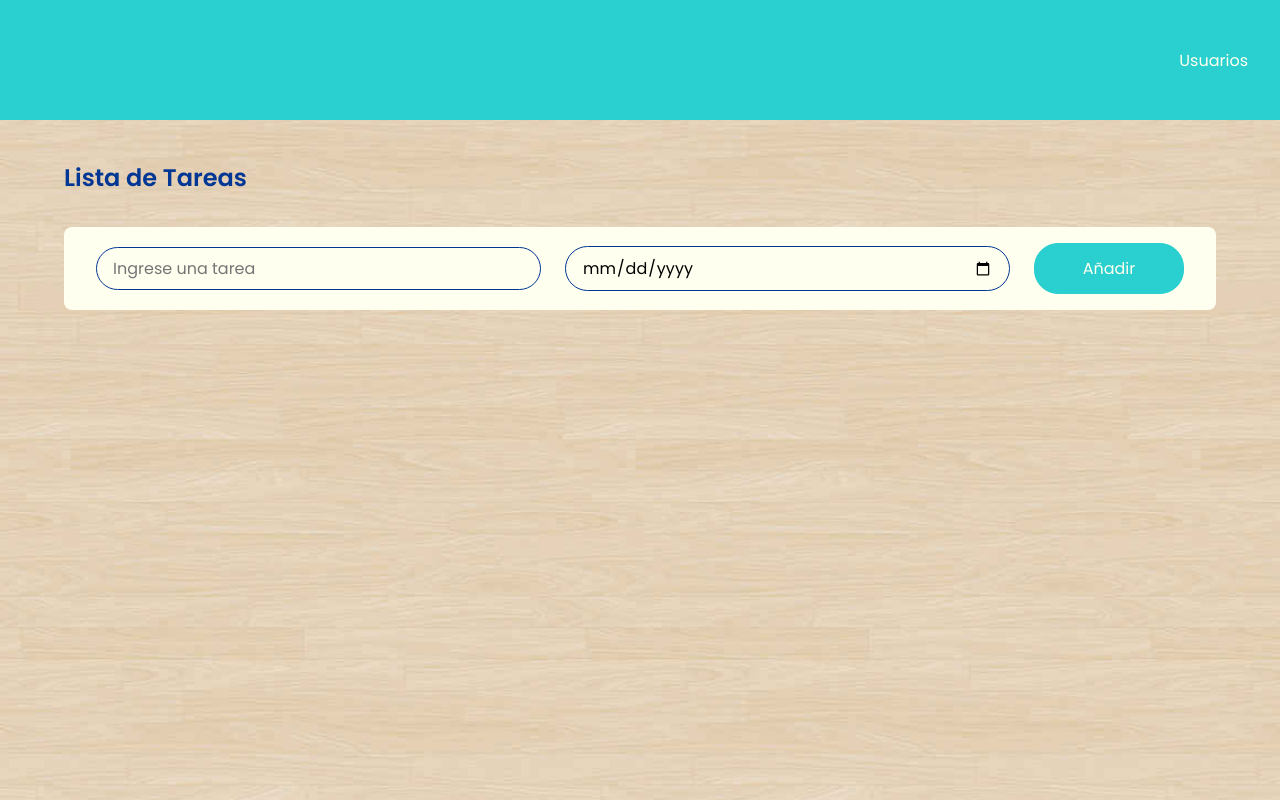
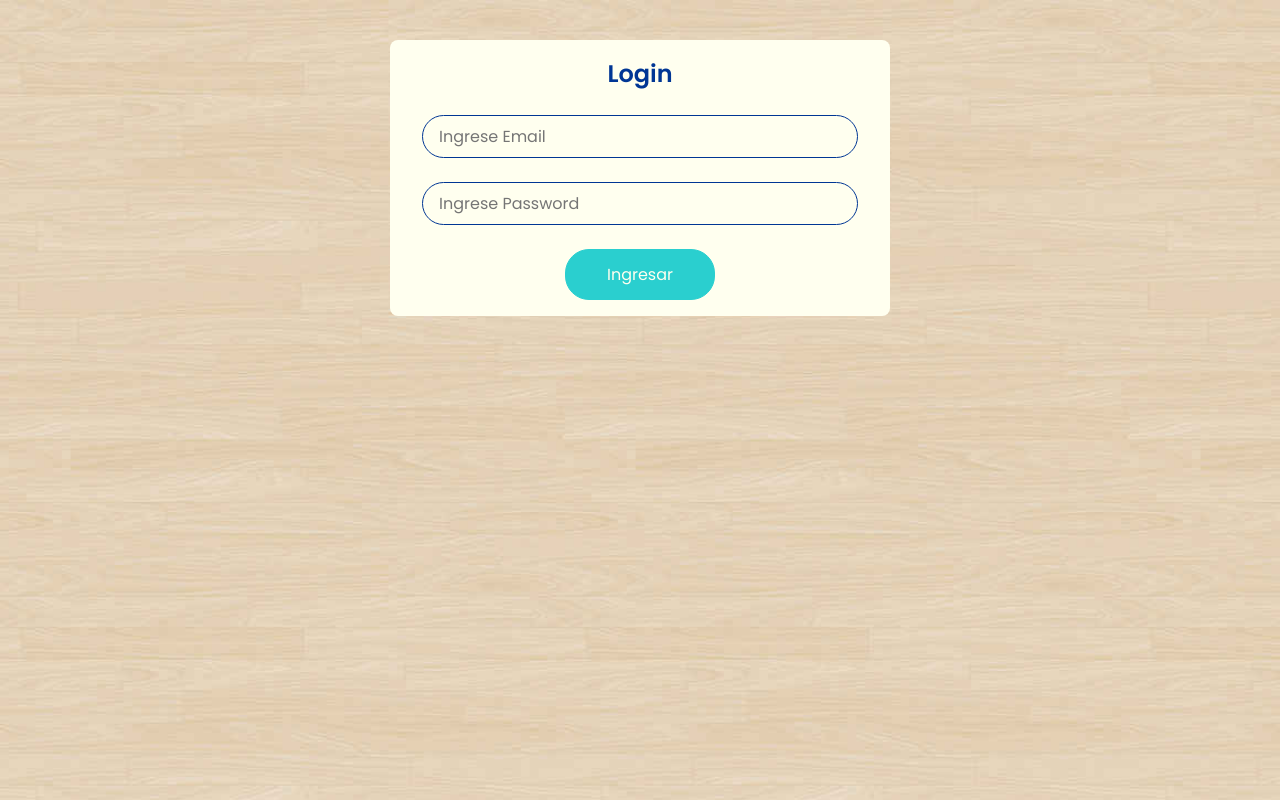
Before and after one commit to rubcode/react-crud, a React (Create React App) app: page / in a window 1280 px wide. Built offline with nearby package versions, Linux system fonts and the light colour scheme; no server answers.

Commit message:
Cambio de URL por la nube

```diff
--- a/src/App.js
+++ b/src/App.js
@@ -1,5 +1,6 @@
 import './App.css';
 import Home from './Components/home';
+import Login from './Components/login';
 import TaskView from './Components/task-view';
 import Users from './Components/users';
 import { BrowserRouter as Router, Routes, Route } from "react-router-dom";
@@ -11,8 +12,9 @@ function App() {
   return (
     <Router>
       <Routes>
-        <Route path="/" element={<Home />} />
-        <Route path="/:idTask" element={<TaskView />} />
+        <Route path="/" element={<Login />} />
+        <Route path="/Tasks" element={<Home />} />
+        <Route path="/Tasks/:idTask" element={<TaskView />} />
         <Route path="/Users" element={<Users />} />
       </Routes>
     </Router>
--- /dev/null
+++ b/src/Components/Forms/form-login.js
@@ -0,0 +1,57 @@
+import styled from 'styled-components'
+import InputText from './input-text.js';
+import {Button} from './button.js';
+import { useRef } from 'react';
+
+const FormLoginStyled = styled.form`
+    width: 100%;
+    max-width: 500px;
+    margin: 0 auto;
+    background-color: var(--white);
+    border-radius: 0.5rem;
+    padding-inline: 2rem;
+    padding-block: 1rem;
+    display: flex;
+    justify-content: flex-cener;
+    align-items: center;
+    flex-direction: column;
+    flex-wrap: wrap;
+    gap: 1.5rem;
+    align-items: center;
+    .input-login{
+        width: 100%;
+    }
+
+`
+
+function FormLogin({...props}) {
+
+    const form = useRef(null)
+    function handlerEmail(e){
+        const email = e.target.value
+        props.setEmail(email)
+    }
+    function handlerPassword(e){
+        const password = e.target.value
+        props.setPassword(password)
+    }
+    function handlerSubmit(e){
+        e.preventDefault()
+        const formData = new FormData(form.current)
+        const email = formData.get("email")
+        const password = formData.get("password")
+        console.log(email,password)
+    }
+    return (
+        <FormLoginStyled ref={form} onSubmit={handlerSubmit}>
+            <h1 className="title">Login</h1>
+            <InputText className='input-login' type="email" name="email" placeholder="Ingrese Email" onChange={handlerEmail}/>
+            <InputText className='input-login' type="password" name="password" placeholder="Ingrese Password" onChange={handlerPassword}/>
+            <Button
+                text="Ingresar"
+            />
+        </FormLoginStyled>
+    )
+}
+
+export default FormLogin
--- /dev/null
+++ b/src/Components/login.js
@@ -0,0 +1,19 @@
+import Layout from "./Containers/layout"
+import FormLogin from "./Forms/form-login"
+import { useState } from "react"
+
+function Login() {
+    const [email, setEmail] = useState("")
+    const [password, setPassword] = useState("")
+    return (
+        <Layout>
+            <FormLogin
+                setEmail={setEmail}
+                setPassword={setPassword}
+
+            />
+        </Layout>
+    )
+}
+
+export default Login
--- a/src/Services/comments.js
+++ b/src/Services/comments.js
@@ -1,5 +1,5 @@
-//const BASE_API = "https://crud-tasks-etam.onrender.com";
-const BASE_API = "http://localhost:8000";
+const BASE_API = "https://crud-tasks-etam.onrender.com";
+//const BASE_API = "http://localhost:8000";
 
 async function fetchHandler(url,options){
     const response = await fetch(url,options)
--- a/src/Services/task.js
+++ b/src/Services/task.js
@@ -1,5 +1,5 @@
-//const BASE_API = "https://crud-tasks-etam.onrender.com";
-const BASE_API = "http://localhost:8000";
+const BASE_API = "https://crud-tasks-etam.onrender.com";
+//const BASE_API = "http://localhost:8000";
 
 
 async function fetchHandler(url,options){
--- a/src/Services/users.js
+++ b/src/Services/users.js
@@ -1,5 +1,5 @@
-//const BASE_API = "https://crud-tasks-etam.onrender.com";
-const BASE_API = "http://localhost:8000";
+const BASE_API = "https://crud-tasks-etam.onrender.com";
+//const BASE_API = "http://localhost:8000";
 
 async function fetchHandler(url,options){
     const response = await fetch(url,options)
```
